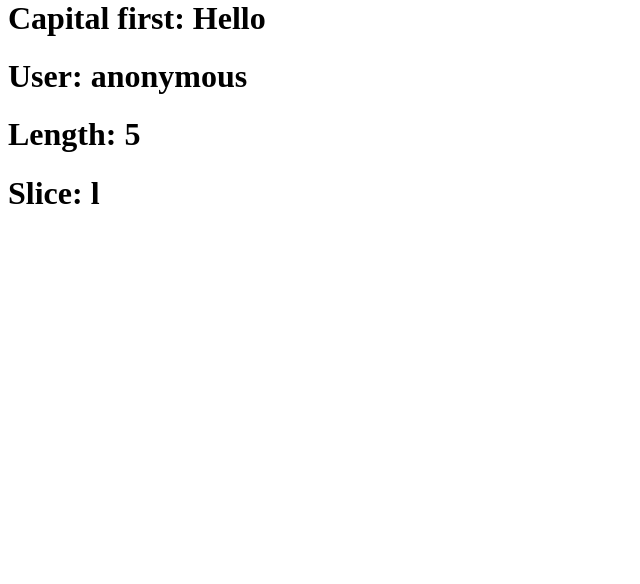
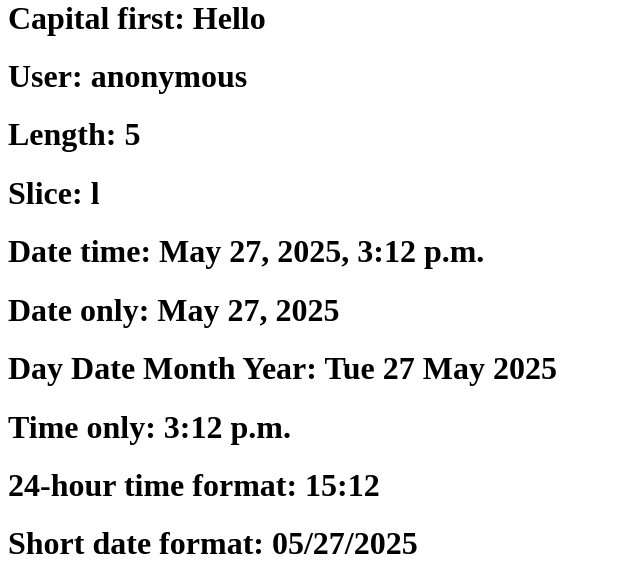
Before and after one commit to aatansen/Django-Restart, a Django app: page / in a window 1280 px wide. Shown: the part 431-1015 px from the top of the page, without its empty margins (0-640 px from the left). Before the commit the page ends 635 px from the top, so only its background shows below. Run offline with Django 5.2, Linux system fonts and the light colour scheme.

Commit message:
feat: :sparkles: Date and Time

```diff
--- a/Day 03/first_app/templates/first_app/index.html
+++ b/Day 03/first_app/templates/first_app/index.html
@@ -17,5 +17,13 @@
     <h1>User: {{user_data|default:"anonymous"}}</h1>
     <h1>Length: {{dt|length}}</h1>
     <h1>Slice: {{dt|slice:'2:3'}}</h1>
+    <h1>Date time: {{date_time}}</h1>
+    <h1>Date only: {{date_time|date}}</h1>
+    <h1>Day Date Month Year: {{date_time|date:'D d M Y'}}</h1>
+    <h1>Time only: {{date_time|time}}</h1>
+    <h1>24-hour time format: {{date_time|time:'H:i'}}</h1>
+    <h1>Short date format: {{date_time|date:'SHORT_DATE_FORMAT'}}</h1>
+</h1>
+
 </body>
 </html>
--- a/Day 03/first_app/views.py
+++ b/Day 03/first_app/views.py
@@ -1,9 +1,13 @@
 from django.shortcuts import render
+from datetime import datetime
 
 # Create your views here.
 def first_app(request):
+    date_time = datetime.now()
+
     dynamic_data={
         'dt':'hello',
-        'description':'Welcome to Django 5'
+        'description':'Welcome to Django 5',
+        'date_time': date_time,
     }
     return render(request,'first_app/index.html',context=dynamic_data)
```
Also changed, not shown: README.md.
